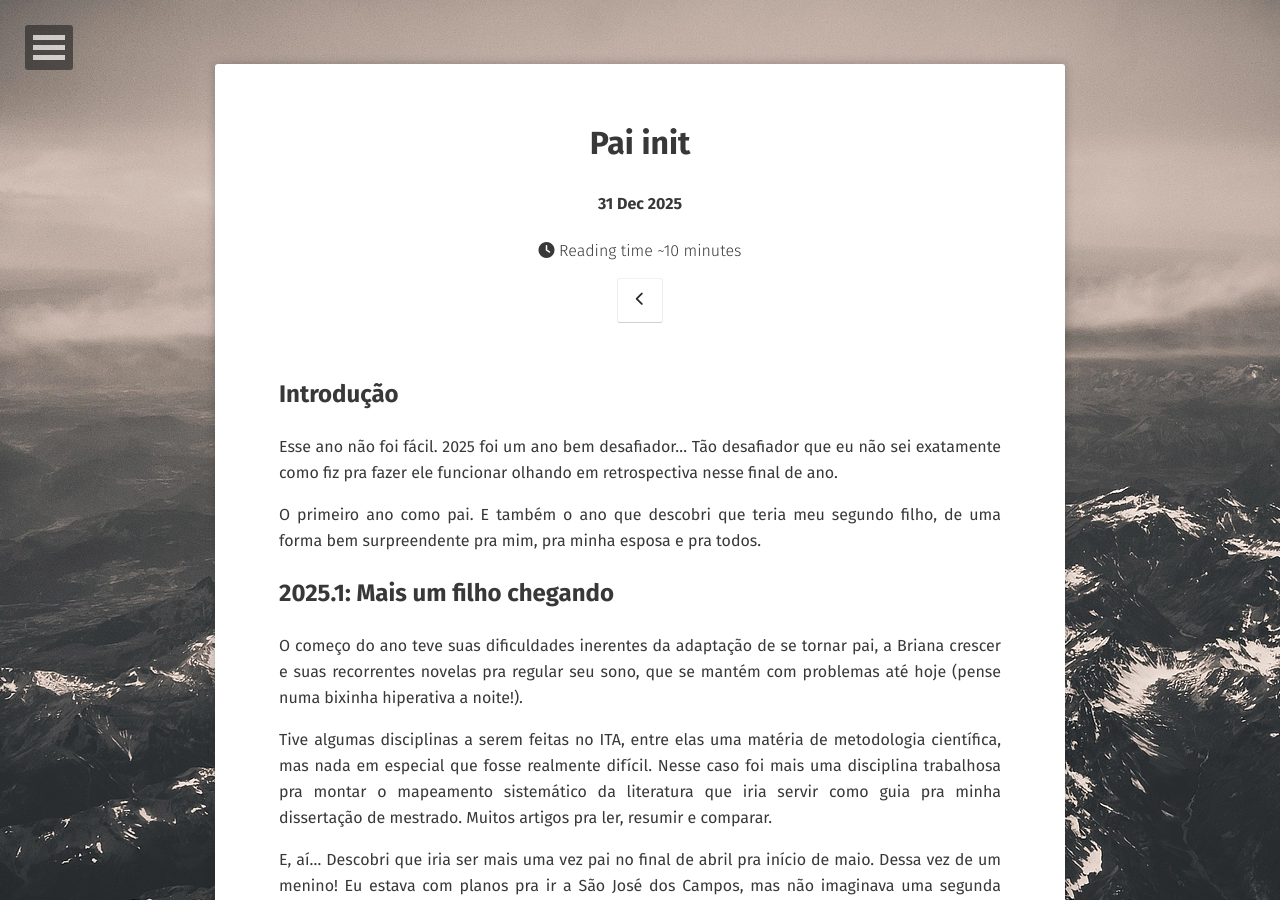
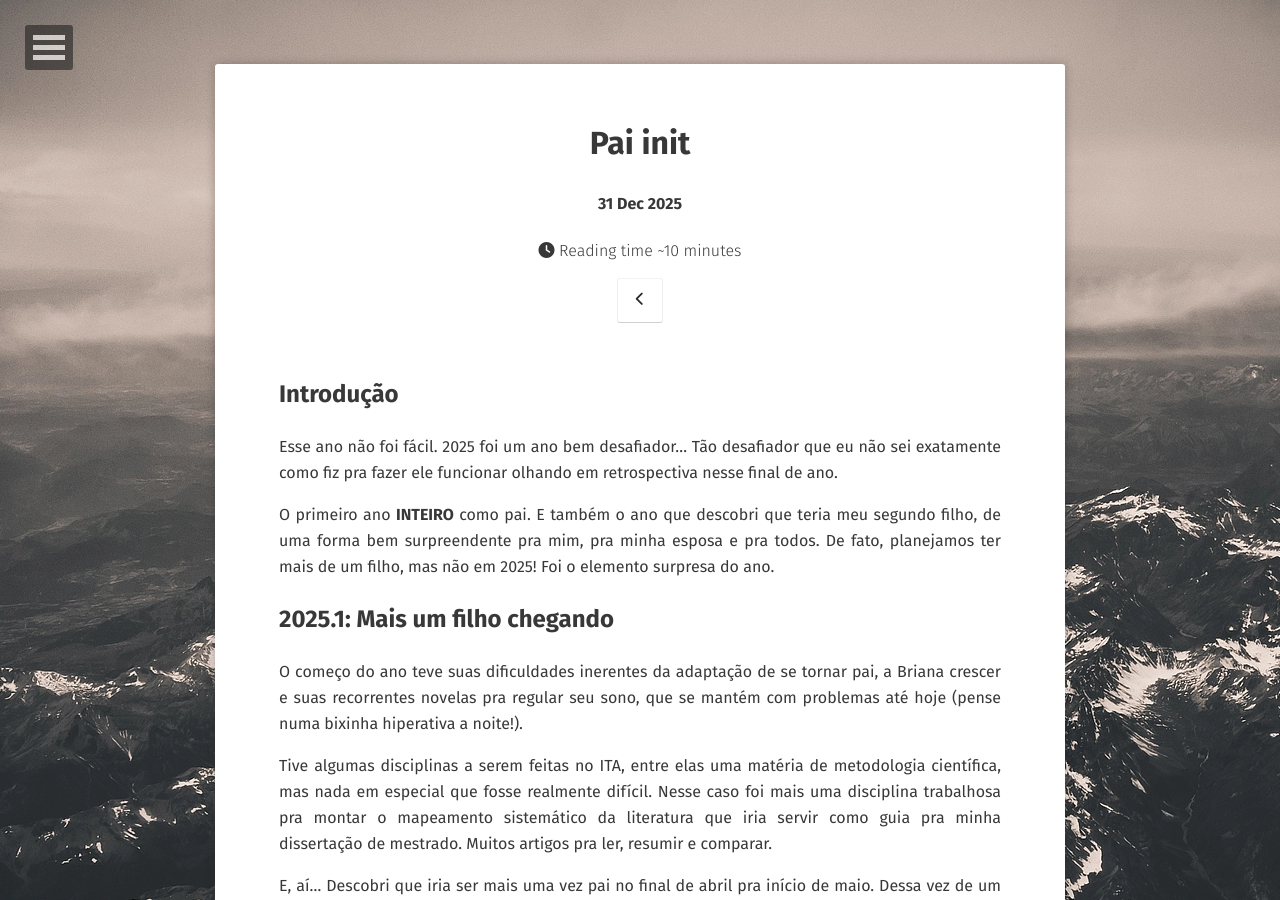
Before and after one commit to ryukinix/ryukinix.github.io, a Jekyll site: the page built from _posts/2025-12-31-pai-init.html, in a window 1280 px wide and 900 px high. Built offline with Jekyll 4.4.1, drawn with Linux system fonts in a browser that asks for light colours; comment, search, counter and statistics services are not loaded.

Commit message:
fix: update pai init post

```diff
--- a/_posts/2025-12-31-pai-init.html
+++ b/_posts/2025-12-31-pai-init.html
@@ -19,9 +19,10 @@ olhando em retrospectiva nesse final de ano.
 </p>
 
 <p>
-O primeiro ano como pai. E também o ano que descobri que teria meu
+O primeiro ano <b>INTEIRO</b> como pai. E também o ano que descobri que teria meu
 segundo filho, de uma forma bem surpreendente pra mim, pra minha
-esposa e pra todos.
+esposa e pra todos. De fato, planejamos ter mais de um filho, mas não
+em 2025! Foi o elemento surpresa do ano.
 </p>
 </div>
 </div>
--- a/org/pai-init.org
+++ b/org/pai-init.org
@@ -19,7 +19,7 @@ olhando em retrospectiva nesse final de ano.
 O primeiro ano *INTEIRO* como pai. E também o ano que descobri que teria meu
 segundo filho, de uma forma bem surpreendente pra mim, pra minha
 esposa e pra todos. De fato, planejamos ter mais de um filho, mas não
-em 2025! Fator surpresa.
+em 2025! Foi o elemento surpresa do ano.
 
 * 2025.1: Mais um filho chegando
 
```
